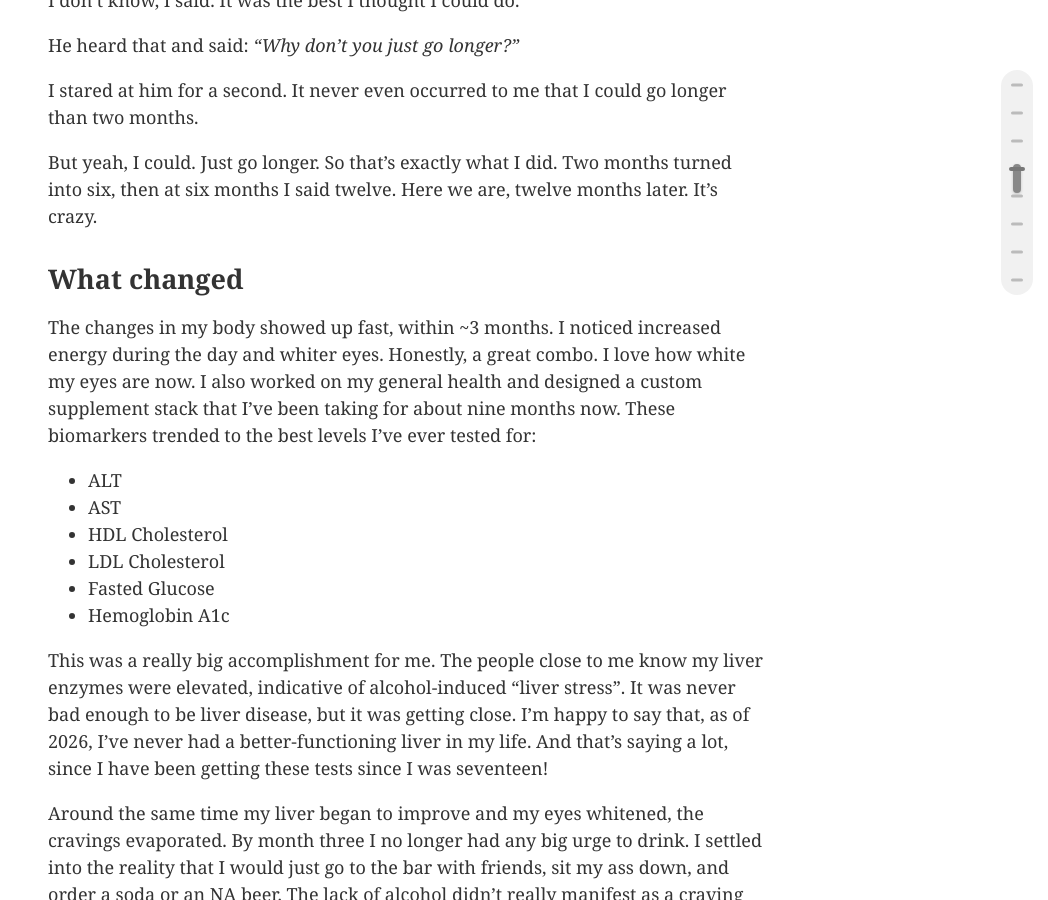
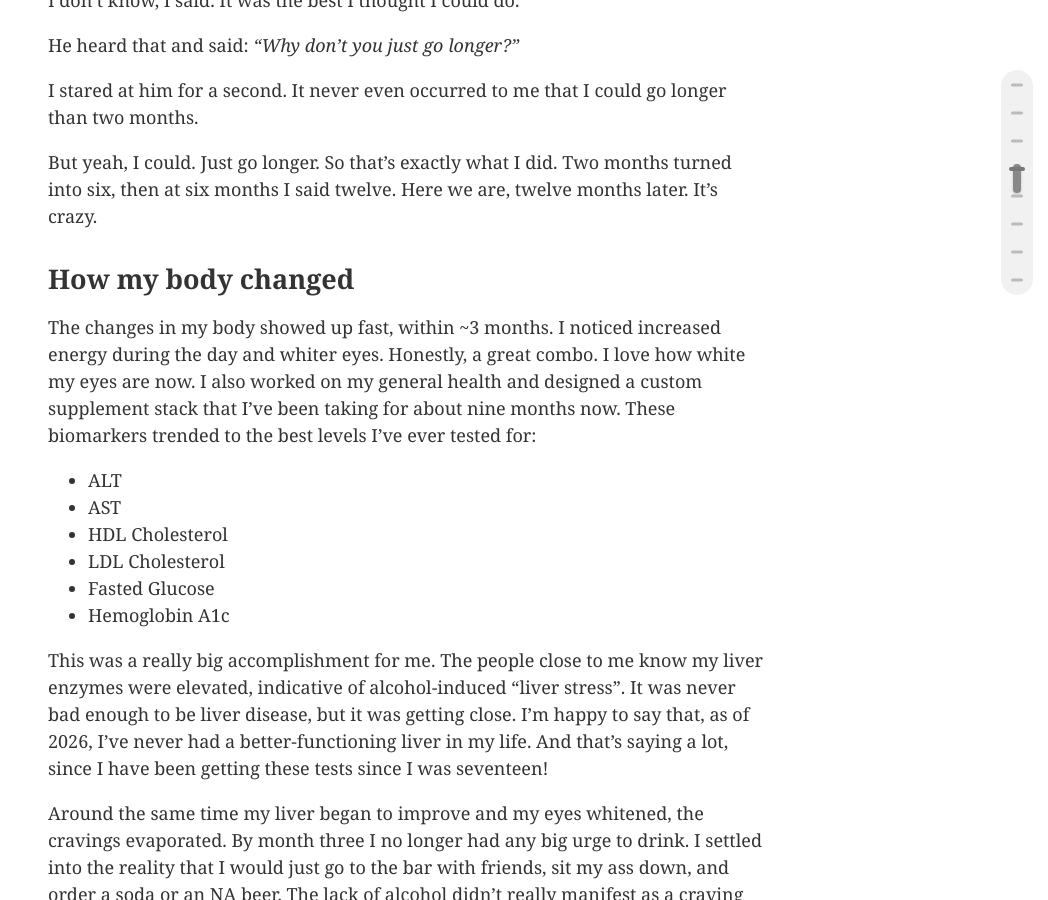
Before and after one commit to 0sps/sull1van.com, a Jekyll site: the page built from _posts/2026-06-04-thoughts-on-a-year-sober.md, in a window 1280 px wide and 900 px high, scrolled down 2435 px. Shown: the whole window, without its empty margins (232-1280 px from the left). Built offline with Jekyll 4.4.1, drawn with Linux system fonts in a browser that asks for light colours.

Commit message:
Update 2026-06-04-thoughts-on-a-year-sober.md

```diff
--- a/_posts/2026-06-04-thoughts-on-a-year-sober.md
+++ b/_posts/2026-06-04-thoughts-on-a-year-sober.md
@@ -59,7 +59,7 @@ But yeah, I could. Just go longer. So that's exactly what I did. Two months turn
 
 
 
-## What changed
+## How my body changed
 
 The changes in my body showed up fast, within ~3 months. I noticed increased energy during the day and whiter eyes. Honestly, a great combo. I love how white my eyes are now. I also worked on my general health and designed a custom supplement stack that I've been taking for about nine months now. These biomarkers trended to the best levels I've ever tested for:
 - ALT
```
